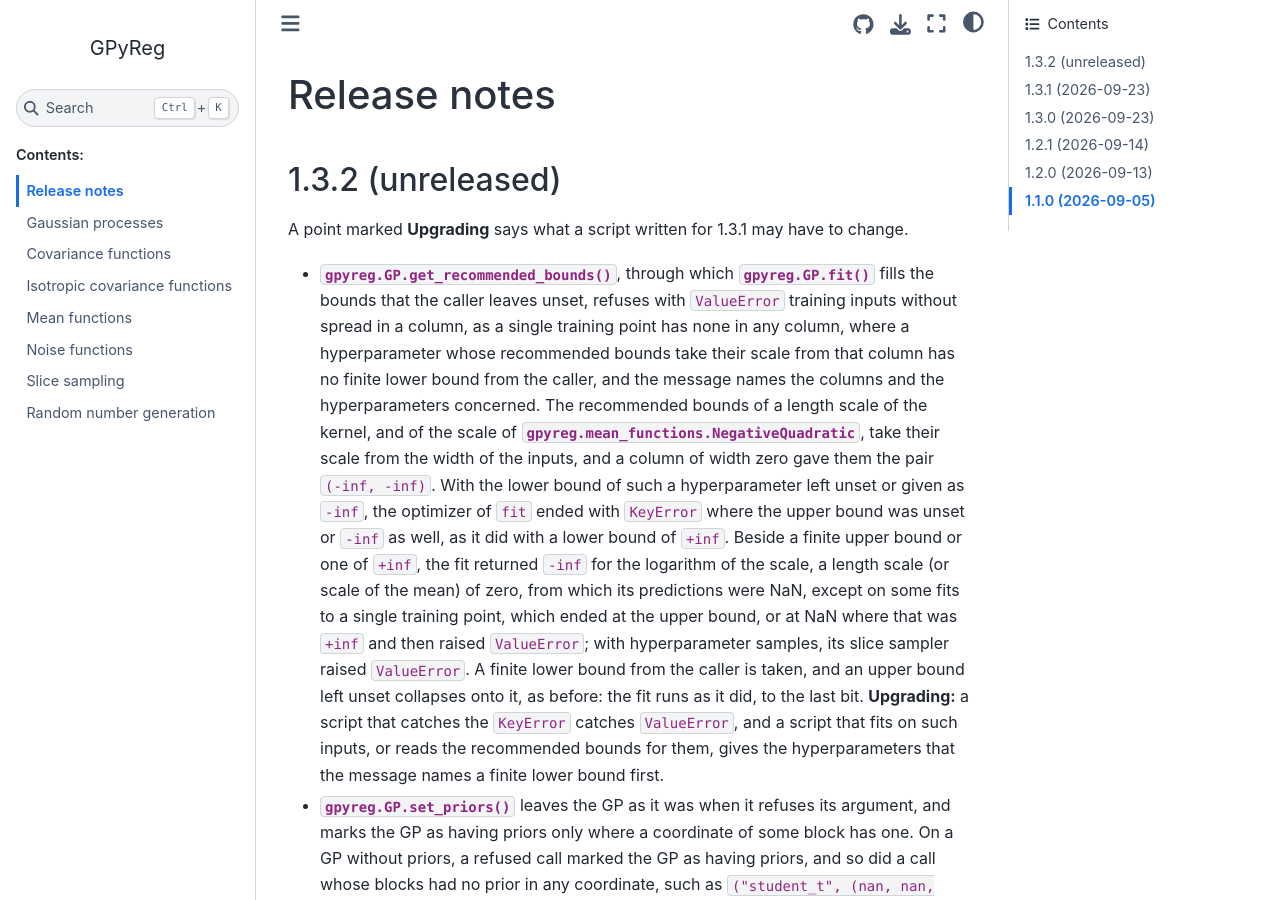
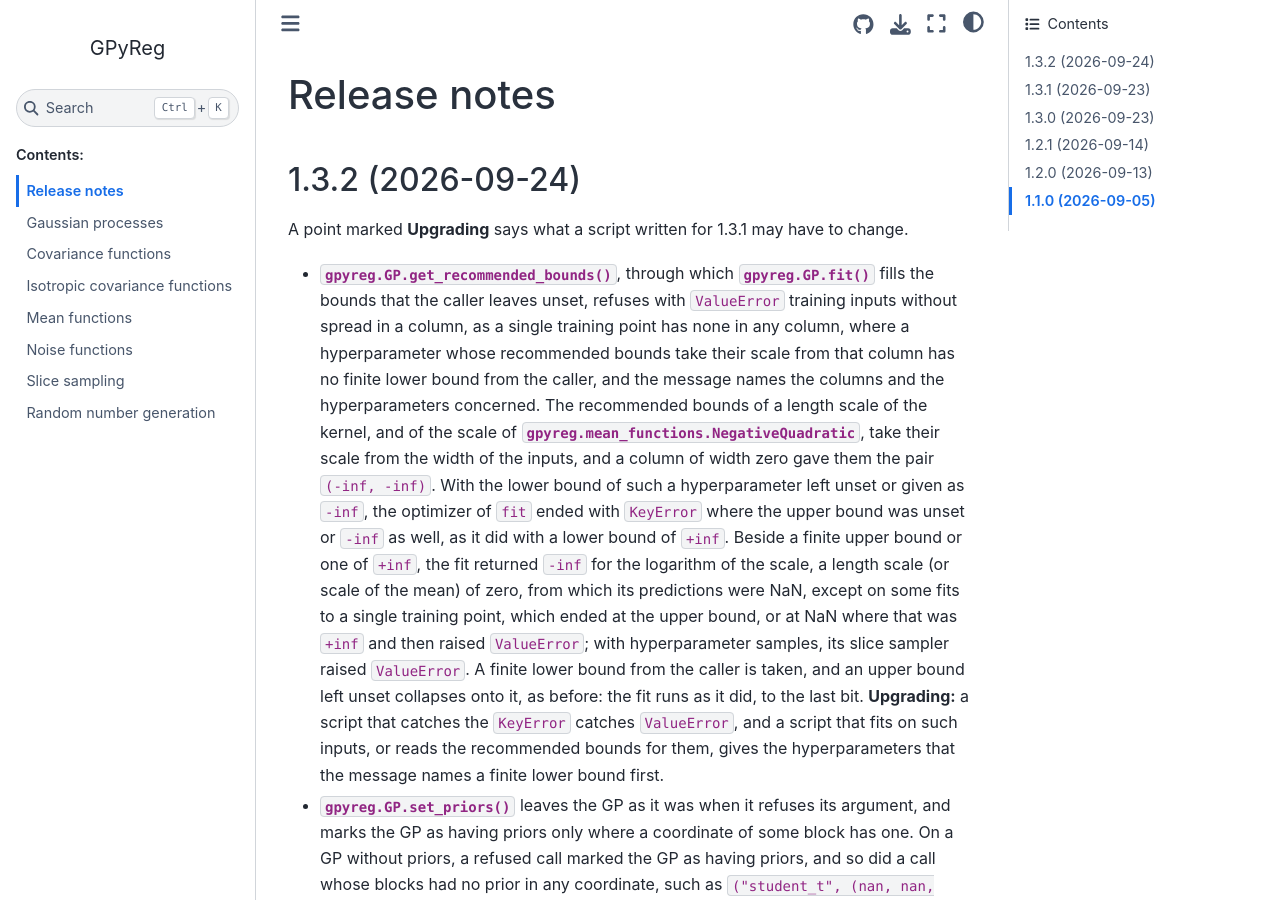
Before and after one commit to acerbilab/gpyreg, a Sphinx documentation site: the page built from docsrc/source/release_notes.rst, in a window 1280 px wide and 900 px high. Built offline with Sphinx 7.4.7 and the Sphinx Book theme 1.1.4, drawn with Linux system fonts in a browser that asks for light colours.

Commit message:
docs: date the 1.3.2 release notes
Co-Authored-By: Claude Opus 5.5 (1M context) <noreply@anthropic.com>

```diff
--- a/docsrc/source/release_notes.rst
+++ b/docsrc/source/release_notes.rst
@@ -1,7 +1,7 @@
 Release notes
 =============
 
-1.3.2 (unreleased)
+1.3.2 (2026-09-24)
 ------------------
 
 A point marked **Upgrading** says what a script written for 1.3.1 may have
```
